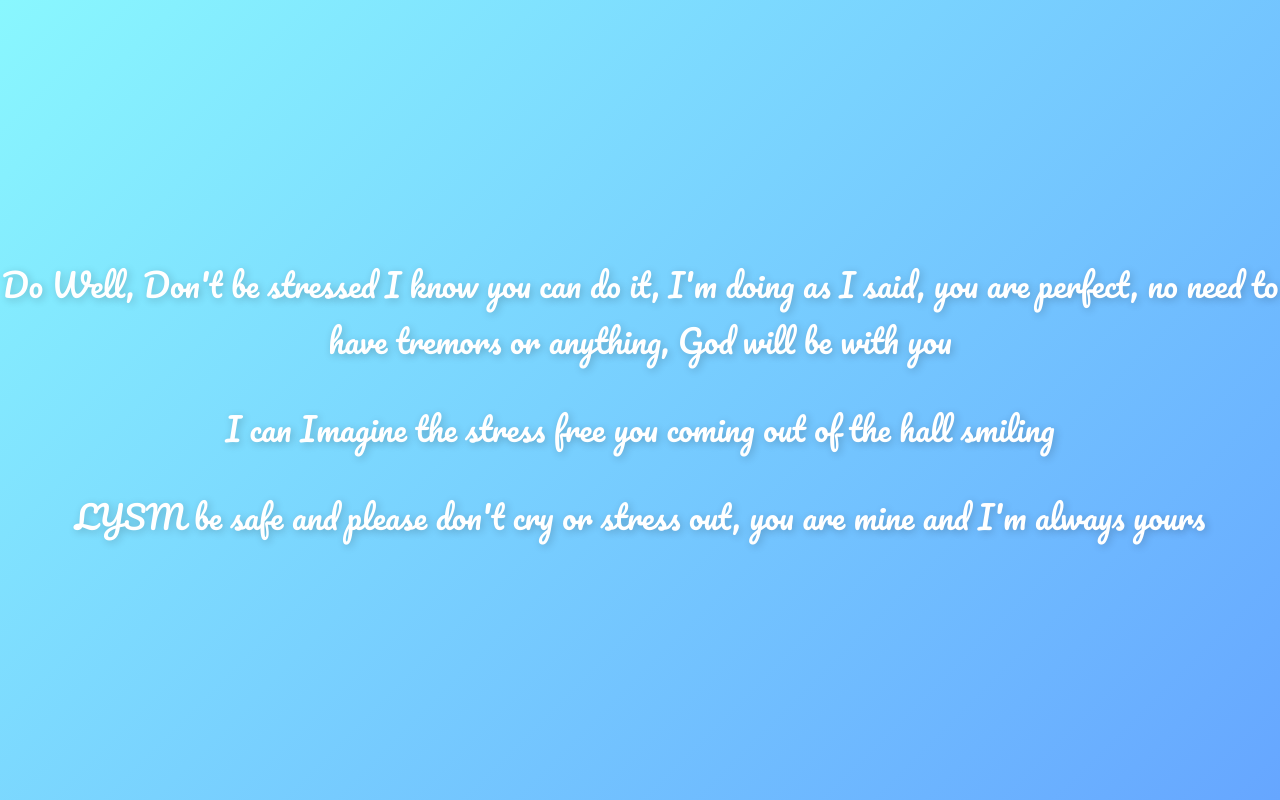
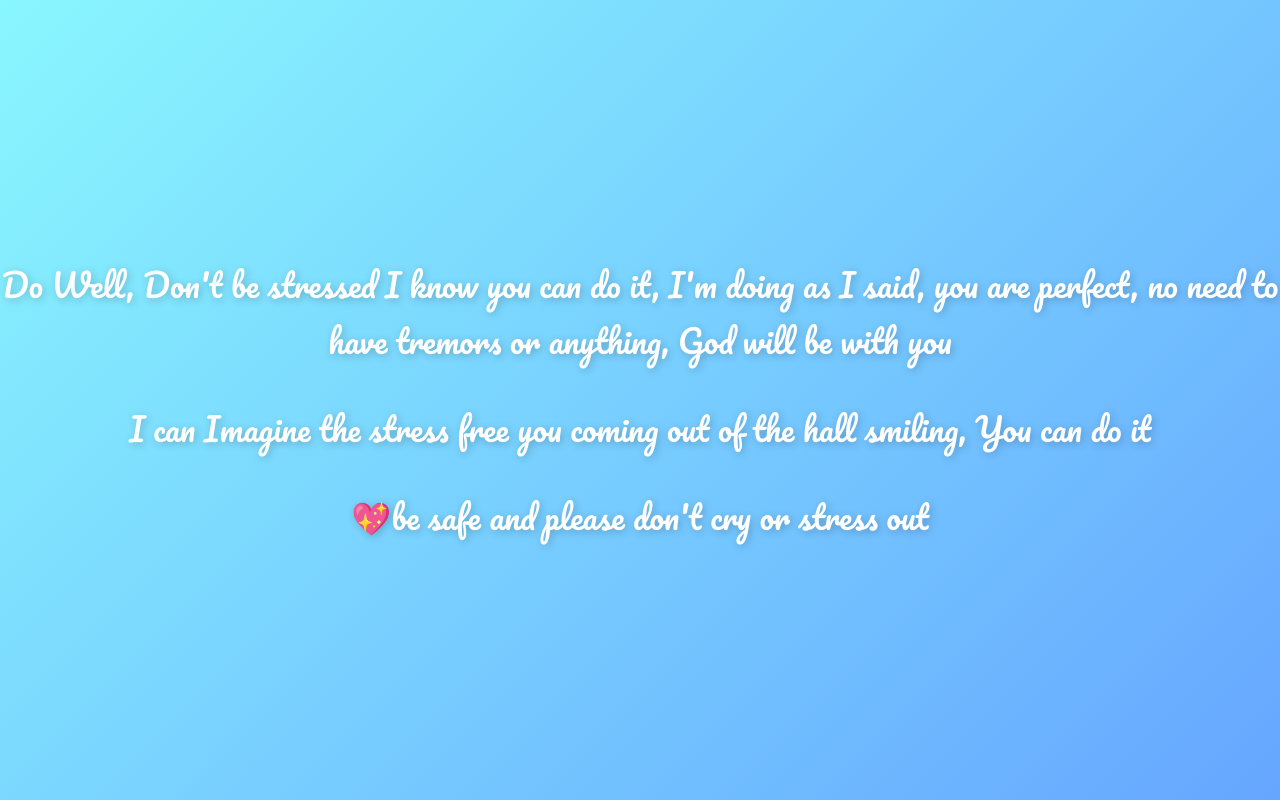
Before and after one commit to joby-john-academic/joby-john-academic.github.io, a plain HTML site: page index.html in a window 1280 px wide. Drawn offline with Linux system fonts and the light colour scheme.

Commit message:
Update index.html

```diff
--- a/index.html
+++ b/index.html
@@ -34,8 +34,8 @@
 <body>
   <div class="message">
 <p>Do Well, Don't be stressed I know you can do it, I'm doing as I said, you are perfect, no need to have tremors or anything, God will be with you</p>
-<p> I can Imagine the stress free you coming out of the hall smiling</p>
-<p> LYSM be safe and please don't cry or stress out, you are mine and I'm always yours</p>
+<p> I can Imagine the stress free you coming out of the hall smiling, You can do it </p>
+<p> 💖be safe and please don't cry or stress out</p>
 </div>
 </body>
 </html>
```
